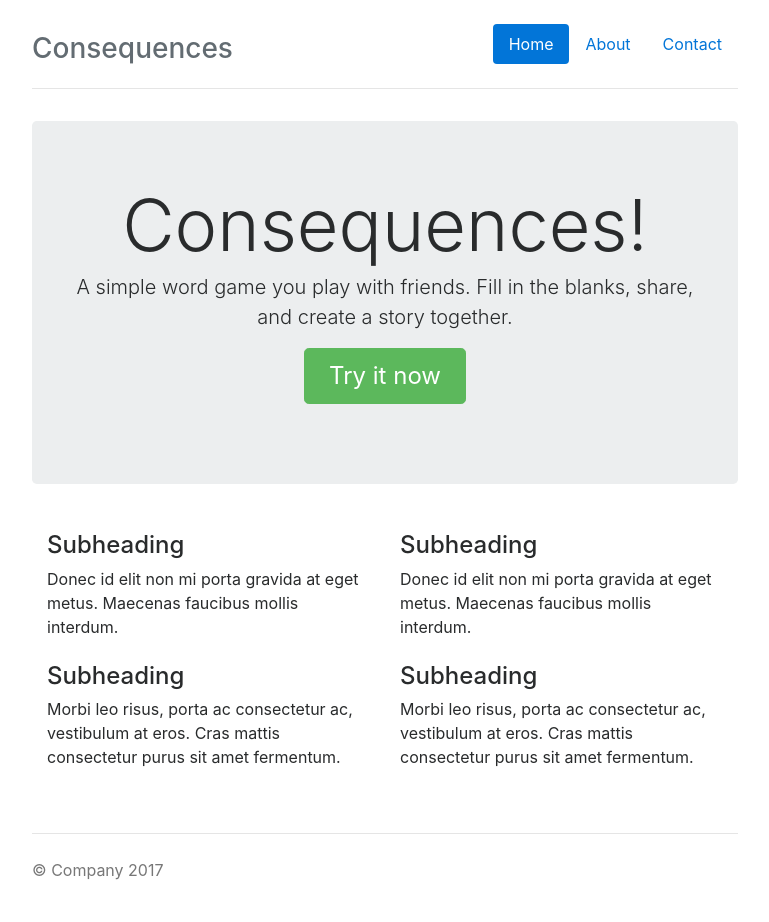
After one commit to caspii/blankz, a Flask app: template templates/landing.html in a window 1280 px wide. The commit adds this page. Shown: the whole page, without its empty margins (255-1024 px from the left). Run offline with Flask 2, Linux system fonts and the light colour scheme; the template is opened without the code that fills it, so the values that code supplies are empty; some libraries are stand-ins or nearby versions.

Commit message:
Setup landing page and bootstrap 4

```diff
--- a/main.py
+++ b/main.py
@@ -6,8 +6,8 @@ app = Flask(__name__)
 
 
 @app.route('/')
-def hello():
-    return 'Hello Dude!'
+def landing():
+    return render_template('landing.html')
 
 
 @app.errorhandler(500)
@@ -15,22 +15,3 @@ def server_error(e):
     # Log the error and stacktrace.
     logging.exception('An error occurred during a request.')
     return 'An internal error occurred.', 500
-
-
-@app.route('/form')
-def form():
-    return render_template('form.html')
-
-
-@app.route('/submitted', methods=['POST'])
-def submitted_form():
-    name = request.form['name']
-    email = request.form['email']
-    site = request.form['site_url']
-    comments = request.form['comments']
-    return render_template(
-        'submitted_form.html',
-        name=name,
-        email=email,
-        site=site,
-        comments=comments)
--- a/static/style.css
+++ b/static/style.css
@@ -1,3 +1,79 @@
-.pagetitle {
-    color: #800080;
+/* Space out content a bit */
+body {
+  padding-top: 1.5rem;
+  padding-bottom: 1.5rem;
 }
+
+/* Everything but the jumbotron gets side spacing for mobile first views */
+.header,
+.marketing,
+.footer {
+  padding-right: 1rem;
+  padding-left: 1rem;
+}
+
+/* Custom page header */
+.header {
+  padding-bottom: 1rem;
+  border-bottom: .05rem solid #e5e5e5;
+}
+/* Make the masthead heading the same height as the navigation */
+.header h3 {
+  margin-top: 0;
+  margin-bottom: 0;
+  line-height: 3rem;
+}
+
+/* Custom page footer */
+.footer {
+  padding-top: 1.5rem;
+  color: #777;
+  border-top: .05rem solid #e5e5e5;
+}
+
+/* Customize container */
+@media (min-width: 48em) {
+  .container {
+    max-width: 46rem;
+  }
+}
+.container-narrow > hr {
+  margin: 2rem 0;
+}
+
+/* Main marketing message and sign up button */
+.jumbotron {
+  text-align: center;
+  border-bottom: .05rem solid #e5e5e5;
+}
+.jumbotron .btn {
+  padding: .75rem 1.5rem;
+  font-size: 1.5rem;
+}
+
+/* Supporting marketing content */
+.marketing {
+  margin: 3rem 0;
+}
+.marketing p + h4 {
+  margin-top: 1.5rem;
+}
+
+/* Responsive: Portrait tablets and up */
+@media screen and (min-width: 48em) {
+  /* Remove the padding we set earlier */
+  .header,
+  .marketing,
+  .footer {
+    padding-right: 0;
+    padding-left: 0;
+  }
+  /* Space out the masthead */
+  .header {
+    margin-bottom: 2rem;
+  }
+  /* Remove the bottom border on the jumbotron for visual effect */
+  .jumbotron {
+    border-bottom: 0;
+  }
+}
--- /dev/null
+++ b/templates/landing.html
@@ -0,0 +1,31 @@
+{% extends "layout.html" %}
+{% block body %}
+
+<div class="jumbotron">
+  <h1 class="display-3">Consequences!</h1>
+  <p class="lead">A simple word game you play with friends. Fill in the blanks, share, and create a story together.
+  </p>
+  <p><a class="btn btn-lg btn-success" href="#" role="button">Try it now</a></p>
+</div>
+
+<div class="row marketing">
+  <div class="col-lg-6">
+    <h4>Subheading</h4>
+    <p>Donec id elit non mi porta gravida at eget metus. Maecenas faucibus mollis interdum.</p>
+
+    <h4>Subheading</h4>
+    <p>Morbi leo risus, porta ac consectetur ac, vestibulum at eros. Cras mattis consectetur purus sit amet fermentum.</p>
+
+  </div>
+
+  <div class="col-lg-6">
+    <h4>Subheading</h4>
+    <p>Donec id elit non mi porta gravida at eget metus. Maecenas faucibus mollis interdum.</p>
+
+    <h4>Subheading</h4>
+    <p>Morbi leo risus, porta ac consectetur ac, vestibulum at eros. Cras mattis consectetur purus sit amet fermentum.</p>
+
+  </div>
+</div>
+
+{% endblock %}
--- /dev/null
+++ b/templates/layout.html
@@ -0,0 +1,48 @@
+<!DOCTYPE html>
+<html lang="en">
+  <head>
+    <!-- Required meta tags -->
+    <meta charset="utf-8">
+    <meta name="viewport" content="width=device-width, initial-scale=1, shrink-to-fit=no">
+    <meta name="description" content="A free online mad libs type game">
+    <meta name="author" content="Caspar von Wrede">
+    <title>Consequences: fill in the blanks</title>
+
+    <!-- Bootstrap CSS -->
+    <link rel="stylesheet" href="https://maxcdn.bootstrapcdn.com/bootstrap/4.0.0-alpha.6/css/bootstrap.min.css" integrity="sha384-rwoIResjU2yc3z8GV/NPeZWAv56rSmLldC3R/AZzGRnGxQQKnKkoFVhFQhNUwEyJ" crossorigin="anonymous">
+    <link href="/static/style.css" rel="stylesheet">
+  </head>
+  <body>
+    <div class="container">
+      <div class="header clearfix">
+        <nav>
+          <ul class="nav nav-pills float-right">
+            <li class="nav-item">
+              <a class="nav-link active" href="#">Home</a>
+            </li>
+            <li class="nav-item">
+              <a class="nav-link" href="#">About</a>
+            </li>
+            <li class="nav-item">
+              <a class="nav-link" href="#">Contact</a>
+            </li>
+          </ul>
+        </nav>
+        <h3 class="text-muted">Consequences</h3>
+      </div>
+
+      <!-- Begin actual content -->
+      {% block body %}{% endblock %}
+      <!-- End actual content -->
+
+      <footer class="footer">
+        <p>&copy; Company 2017</p>
+      </footer>
+
+    </div> <!-- /container -->
+    <!-- jQuery first, then Tether, then Bootstrap JS. -->
+    <script src="https://code.jquery.com/jquery-3.1.1.slim.min.js" integrity="sha384-A7FZj7v+d/sdmMqp/nOQwliLvUsJfDHW+k9Omg/a/EheAdgtzNs3hpfag6Ed950n" crossorigin="anonymous"></script>
+    <script src="https://cdnjs.cloudflare.com/ajax/libs/tether/1.4.0/js/tether.min.js" integrity="sha384-DztdAPBWPRXSA/3eYEEUWrWCy7G5KFbe8fFjk5JAIxUYHKkDx6Qin1DkWx51bBrb" crossorigin="anonymous"></script>
+    <script src="https://maxcdn.bootstrapcdn.com/bootstrap/4.0.0-alpha.6/js/bootstrap.min.js" integrity="sha384-vBWWzlZJ8ea9aCX4pEW3rVHjgjt7zpkNpZk+02D9phzyeVkE+jo0ieGizqPLForn" crossorigin="anonymous"></script>
+  </body>
+</html>
```
Also changed, not shown: templates/form.html (deleted, +0 -26 lines), templates/submitted_form.html (deleted, +0 -23 lines), 1 other file.
